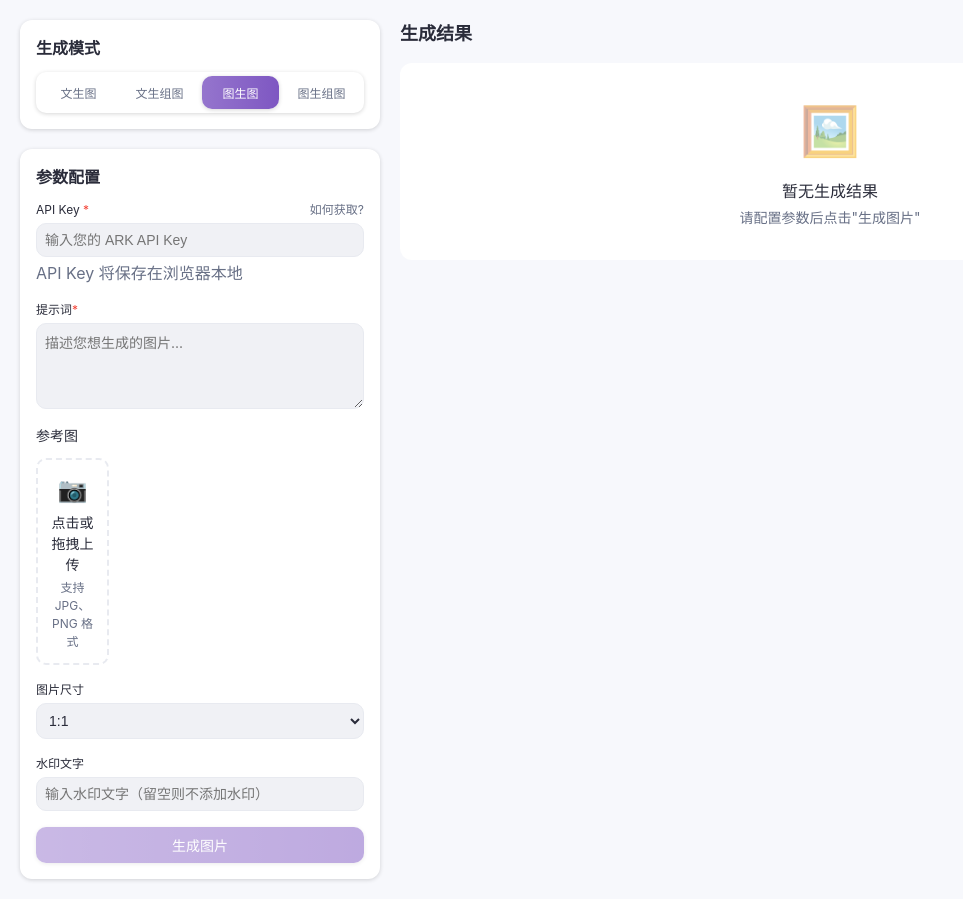
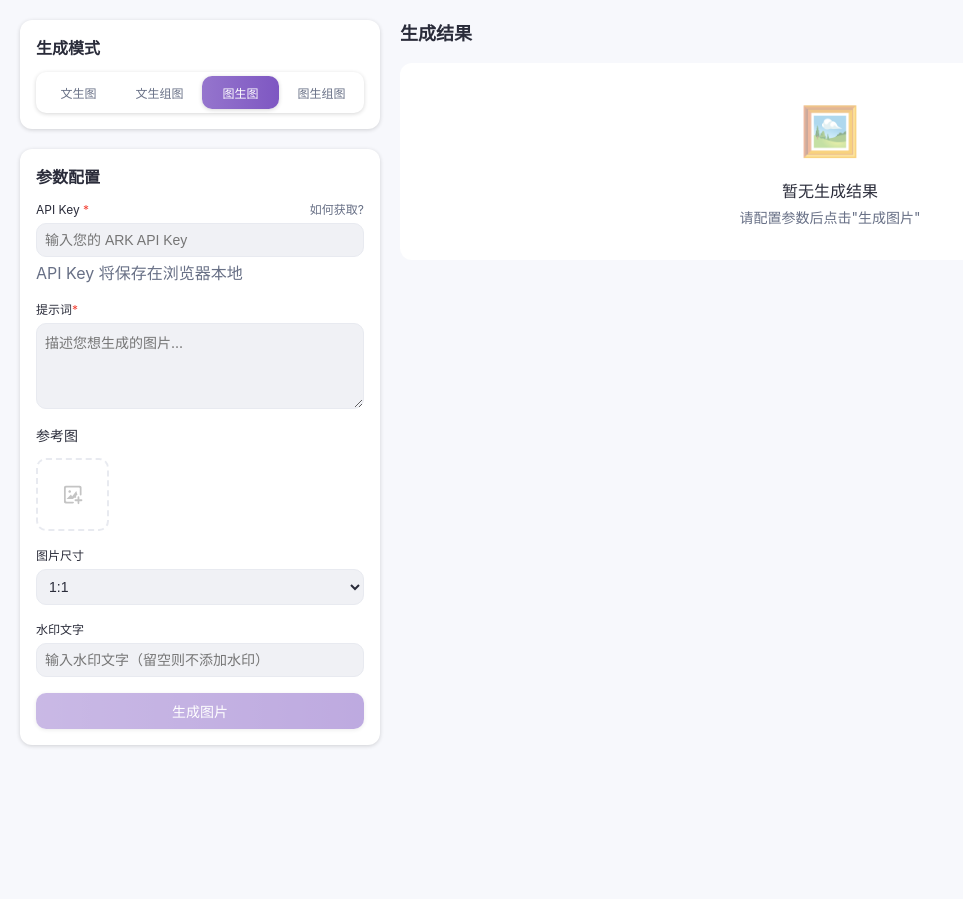
Before and after one commit to CloudBillow/image-generate-demo, a Vue app: page / in a window 1280 px wide. Both pictures are taken after a click on the button "图生图". Shown: the whole page, without its empty margins (0-963 px from the left). After the commit the page ends 800 px from the top, so only its background shows below. Built offline with nearby package versions, Linux system fonts and the light colour scheme.

Commit message:
feat: 替换上传图标为自定义SVG，优化上传区域样式

```diff
--- a/src/components/ImageUpload.vue
+++ b/src/components/ImageUpload.vue
@@ -42,9 +42,7 @@
           class="file-input"
         />
         <div class="upload-content">
-          <span class="upload-icon">📷</span>
-          <span class="upload-text">点击或拖拽上传</span>
-          <span class="upload-hint">支持 JPG、PNG 格式</span>
+          <img src="@/assets/icons/add-image.svg" alt="上传" class="upload-icon" />
         </div>
       </div>
     </div>
@@ -252,26 +250,16 @@ const removeImage = (index) => {
 
 .upload-content {
   display: flex;
-  flex-direction: column;
   align-items: center;
-  gap: var(--space-xs);
-  padding: var(--space-md);
-  text-align: center;
+  justify-content: center;
+  width: 100%;
+  height: 100%;
 }
 
 .upload-icon {
-  font-size: var(--font-size-2xl);
-}
-
-.upload-text {
-  font-size: var(--font-size-sm);
-  color: var(--c-text);
-  font-weight: 500;
-}
-
-.upload-hint {
-  font-size: var(--font-size-xs);
-  color: var(--c-text-2);
+  width: 20px;
+  height: 20px;
+  opacity: 0.5;
 }
 
 .error-message {
```
Also changed, not shown: src/assets/icons/add-image.svg (added).
